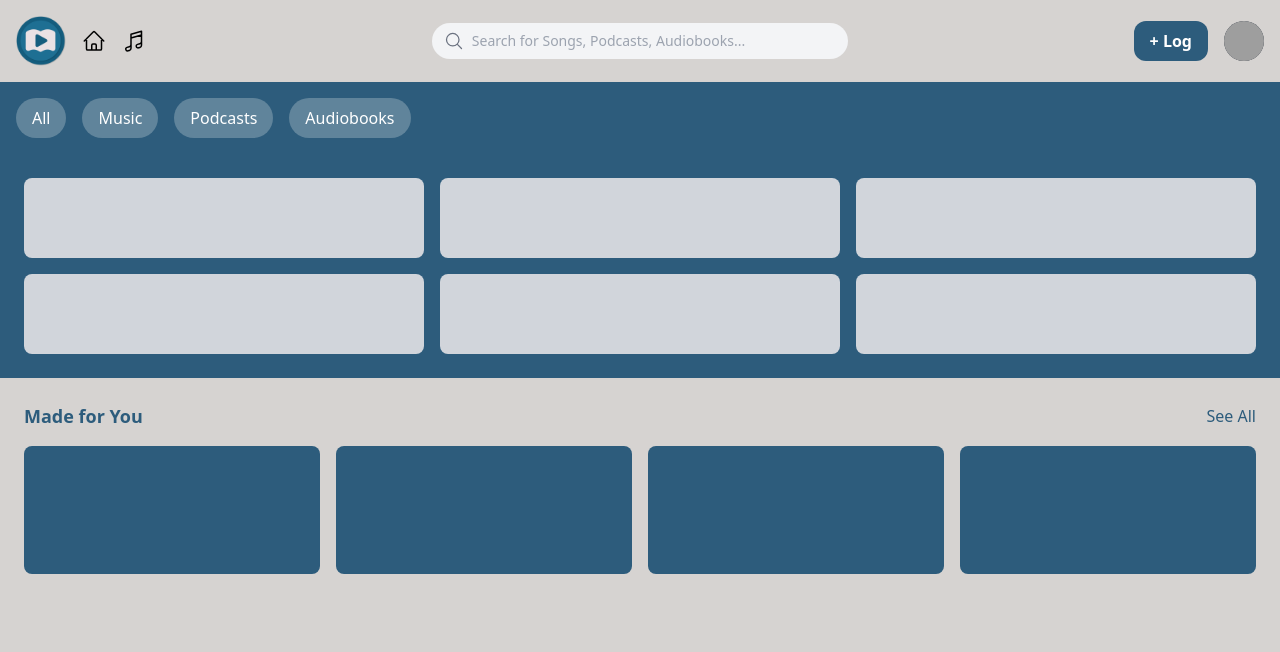
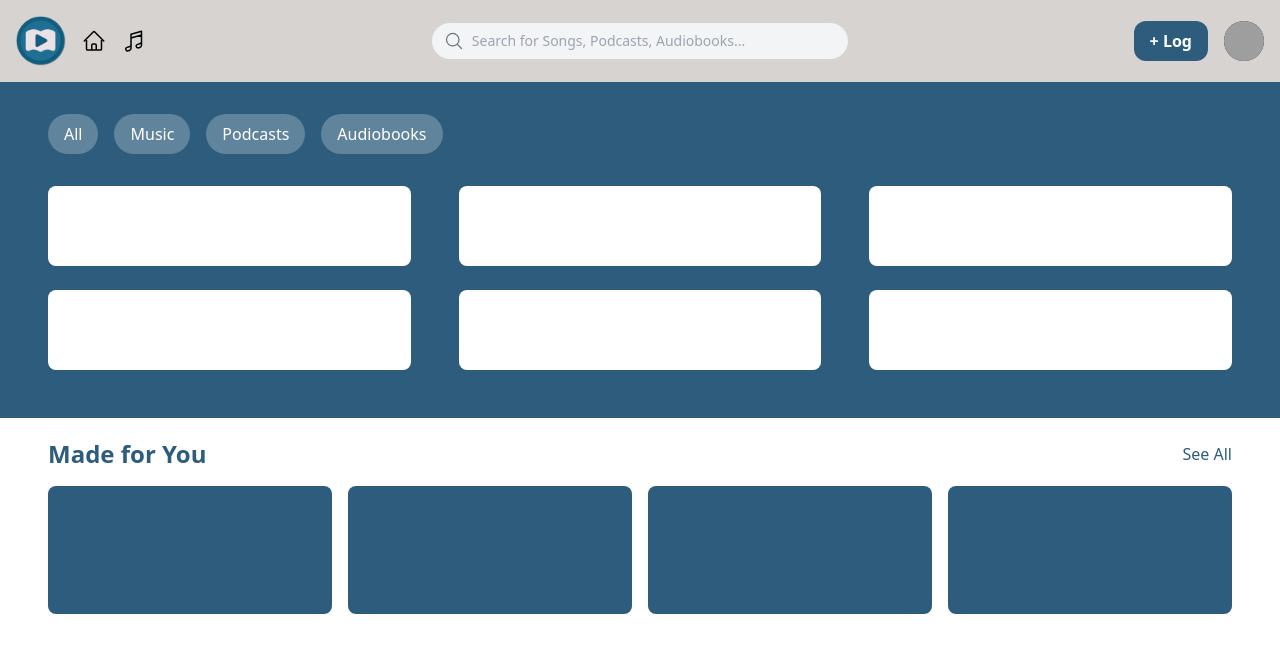
Before and after one commit to Devamp/media-tracker, a Next.js app in the folder client/: page /home in a window 1280 px wide. Shown: the top 652 px of the page. Built offline with nearby package versions, Linux system fonts and the light colour scheme; grey boxes are pictures that could not be loaded.

Commit message:
Update the paddings of the home page

```diff
--- a/client/src/app/home/page.js
+++ b/client/src/app/home/page.js
@@ -5,12 +5,12 @@ const category = ["All", "Music", "Podcasts", "Audiobooks"];
 
 export default function Home() {
   return (
-    <div className="bg-stone-300 min-h-screen">
+    <div className="bg-white min-h-screen">
       {/* Navbar */}
         <NavBar />
 
       {/* Category Buttons */}
-      <div className="bg-[#2d5c7c] p-4 flex space-x-4">
+      <div className="bg-[#2d5c7c] pl-12 p-8 flex space-x-4">
         {category.map((category) => (
           <button
             key={category}
@@ -22,18 +22,18 @@ export default function Home() {
       </div>
 
       {/* Content Grid */}
-      <div className="bg-[#2d5c7c] p-6 grid grid-cols-3 gap-4">
+      <div className="bg-[#2d5c7c] p-12 pt-0 grid grid-cols-3 gap-x-12 gap-y-6">
         {Array(6)
           .fill()
           .map((_, index) => (
-            <div key={index} className="bg-gray-300 h-20 rounded-lg"></div>
+            <div key={index} className="bg-white h-20 rounded-lg"></div>
           ))}
       </div>
 
       {/* Made for You Section */}
-      <div className="bg-stone-300 p-6">
+      <div className="bg-white p-12 pt-5">
         <div className="flex justify-between items-center">
-          <h2 className="text-[#2d5c7c] text-lg font-bold">Made for You</h2>
+          <h2 className="text-[#2d5c7c] text-2xl font-bold">Made for You</h2>
           <button className="text-[#2d5c7c] font-medium">See All</button>
         </div>
         <div className="grid grid-cols-4 gap-4 mt-4">
```
